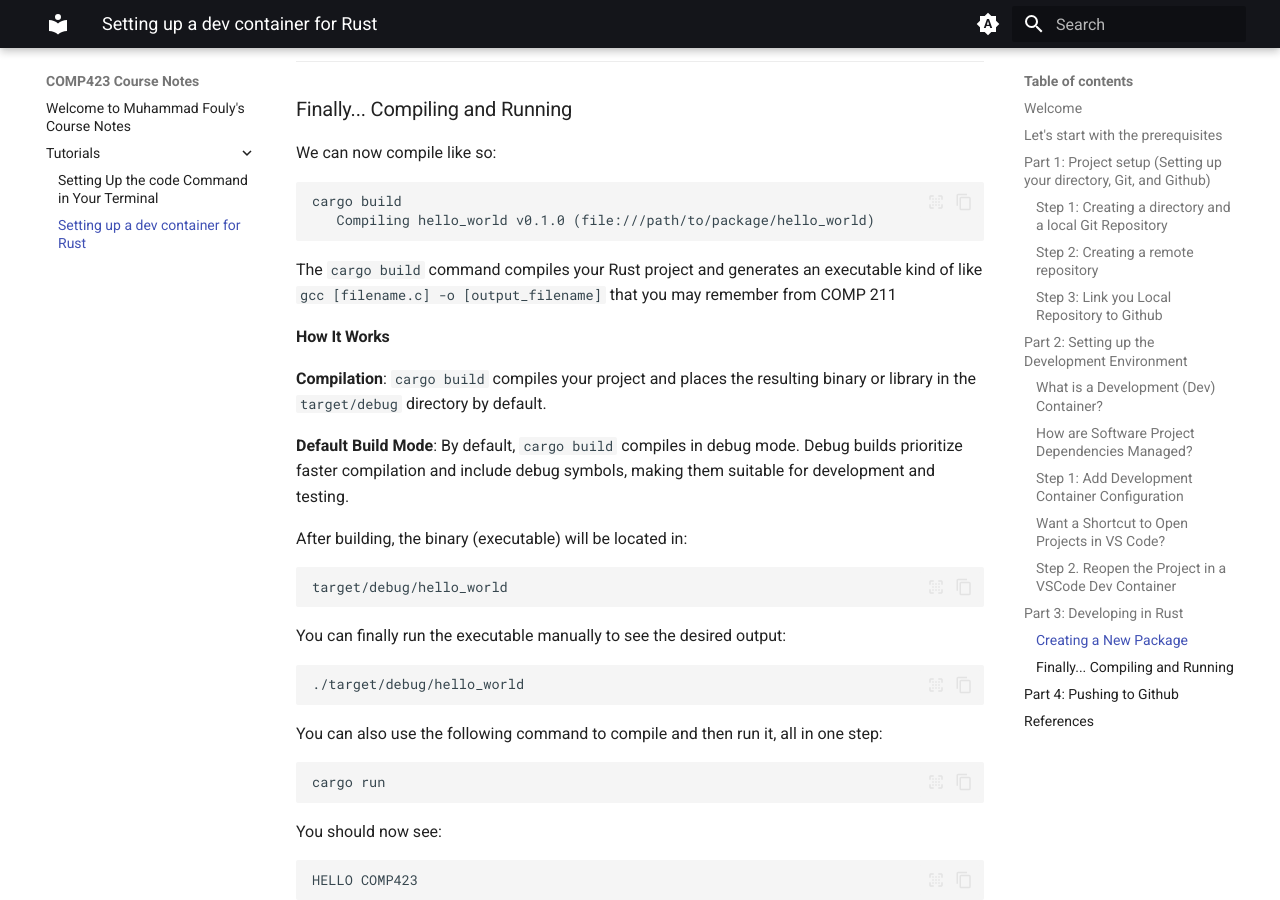
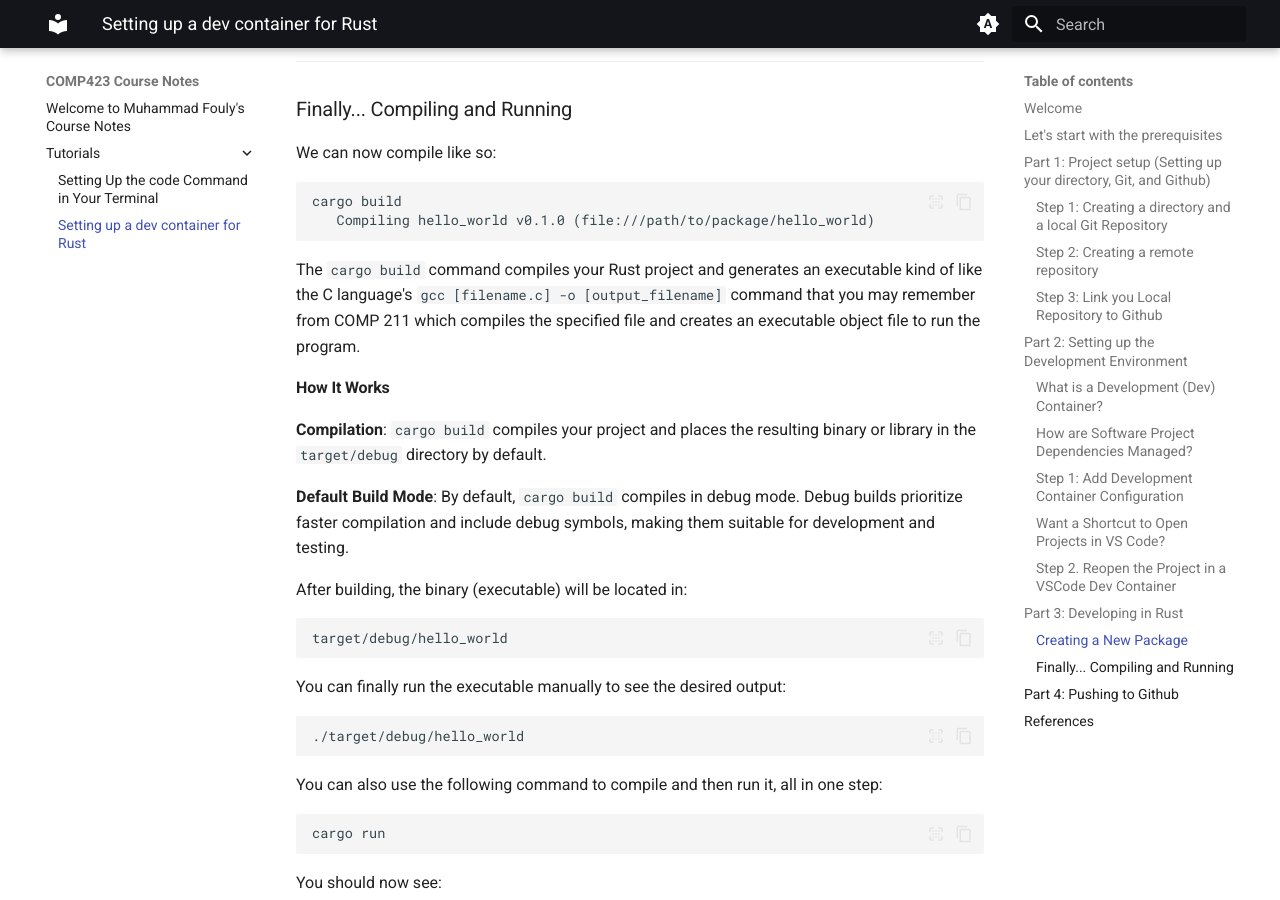
Before and after one commit to MuhammadDF/comp423-course-notes, an MkDocs documentation site: the page built from docs/tutorials/rust-setup.md, in a window 1280 px wide and 900 px high, scrolled down 7078 px. Built offline with MkDocs 1.6.1 and Material for MkDocs 9.7.7, drawn with Linux system fonts in a browser that asks for light colours.

Commit message:
final draft

````diff
--- a/docs/tutorials/rust-setup.md
+++ b/docs/tutorials/rust-setup.md
@@ -242,7 +242,8 @@ cargo build
    Compiling hello_world v0.1.0 (file:///path/to/package/hello_world)
 ```
 
-The `cargo build` command compiles your Rust project and generates an executable kind of like `gcc [filename.c] -o [output_filename]` that you may remember from COMP 211
+The `cargo build` command compiles your Rust project and generates an executable kind of like the C language's `gcc [filename.c] -o [output_filename]` command that you may remember from COMP 211 which compiles the specified file and creates an executable object file to run the program.
+
 #### How It Works
 
 **Compilation**:
````
